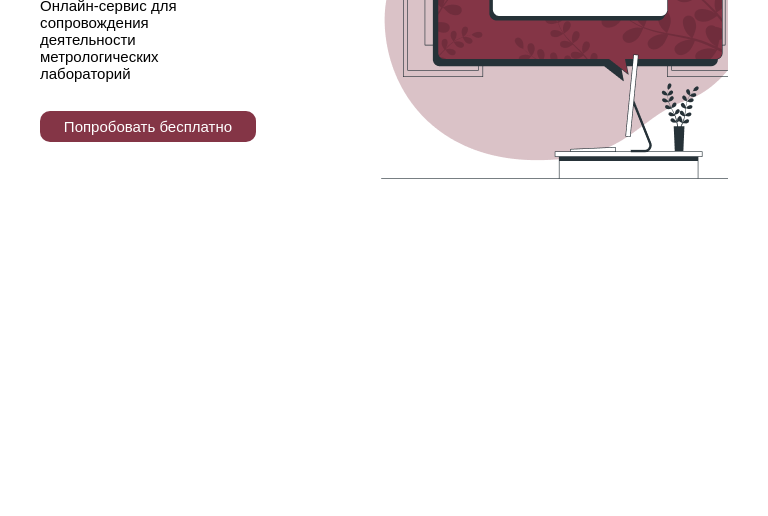
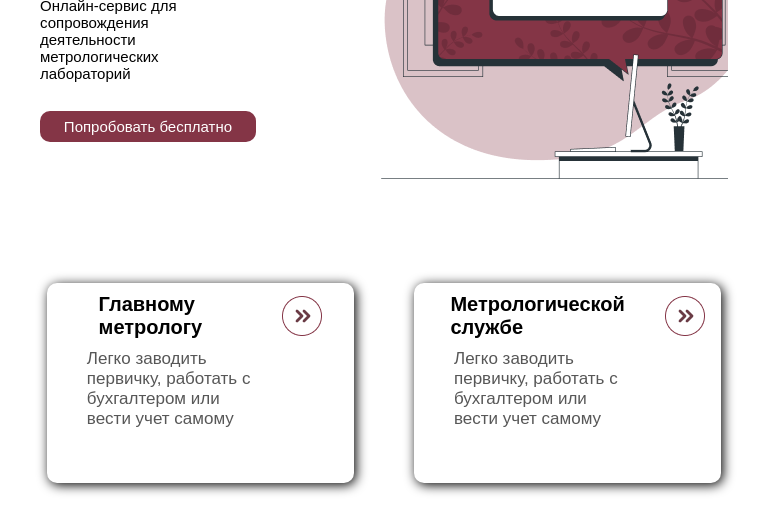
Before and after one commit to gafurovsaidjafar090909-hash/exam1, a plain HTML site: page index.html in a window 768 px wide. Shown: the part 284-800 px from the top of the page. Drawn offline with Linux system fonts and the light colour scheme.

Commit message:
first commit

```diff
--- a/index.html
+++ b/index.html
@@ -39,6 +39,34 @@
     </div>
 
 
+   <!-- 3section-->
+
+    <div class="d8">
+
+        <div class="d9">
+            <div class="d10">
+
+                <h1 style="width: 50%;"> Главному метрологу</h1>
+                <img src="./img/Group 1 (2).png" alt="">
+            </div>
+            <div>
+                <p  style="margin-top: 10px; margin-left: 40px; margin-right: 100px; color: #575757; font-size: 17px;">Легко заводить первичку, работать с бухгалтером или вести учет самому</p>
+            </div>
+        </div>
+        <div class="d9">
+             <div class="d10">
+
+                <h1 style="width: 60%;">Метрологической службе</h1>
+                <img src="./img/Group 1 (2).png" alt="">
+            </div>
+            <div>
+                <p  style="margin-top: 10px; margin-left: 40px; margin-right: 100px; color: #575757; font-size: 17px;">Легко заводить первичку, работать с бухгалтером или вести учет самому</p>
+            </div>
+        </div>
+
+    </div>
+
+
 
 </body>
 
--- a/style.css
+++ b/style.css
@@ -45,13 +45,55 @@ font-size: 15px;
 width: 50%;
 
 }
+.d9
+{
+    border-radius: 10px;
+    width: 35%;
+    height: 200px;
+    background-color: white;
+    box-shadow: 2px 2px 12px black;
+}
+.d8
+{
+
+    display: flex;
+    justify-content: center;
+    margin-top: 100px;
+    gap: 60px;
+}
+.d10
+{
+    margin-top: 10px;
+    display: flex;
+    gap: 70px;
+    align-items: center;
+    justify-content: center;
+}
+
 @media (max-width: 1024px) and (min-width: 768px)
 {
+    .d9
+    {
+        width: 40%;
+    }
+    .d9
+    h1{
+        margin-left: 20px;
+       font-size: 20px;
+    }
     .d5
     {
         margin-left: 40px;
         margin-right: 40px;
     }
+    .d10
+{
+    margin-top: 10px;
+    display: flex;
+    gap:30px;
+    align-items: center;
+    justify-content: center;
+}
 
 }
 
@@ -94,6 +136,18 @@ h1{
 
  width: 100%;
 }
+.d8
+{
+    flex-direction: column;
+   width:100%;
+   margin-left: 5%;
+}
+.d9
+{
+    width: 90%;
+    height: 250px;
+}
+
 
 
 }
```
Also changed, not shown: img/Group 1 (2).png (added).
